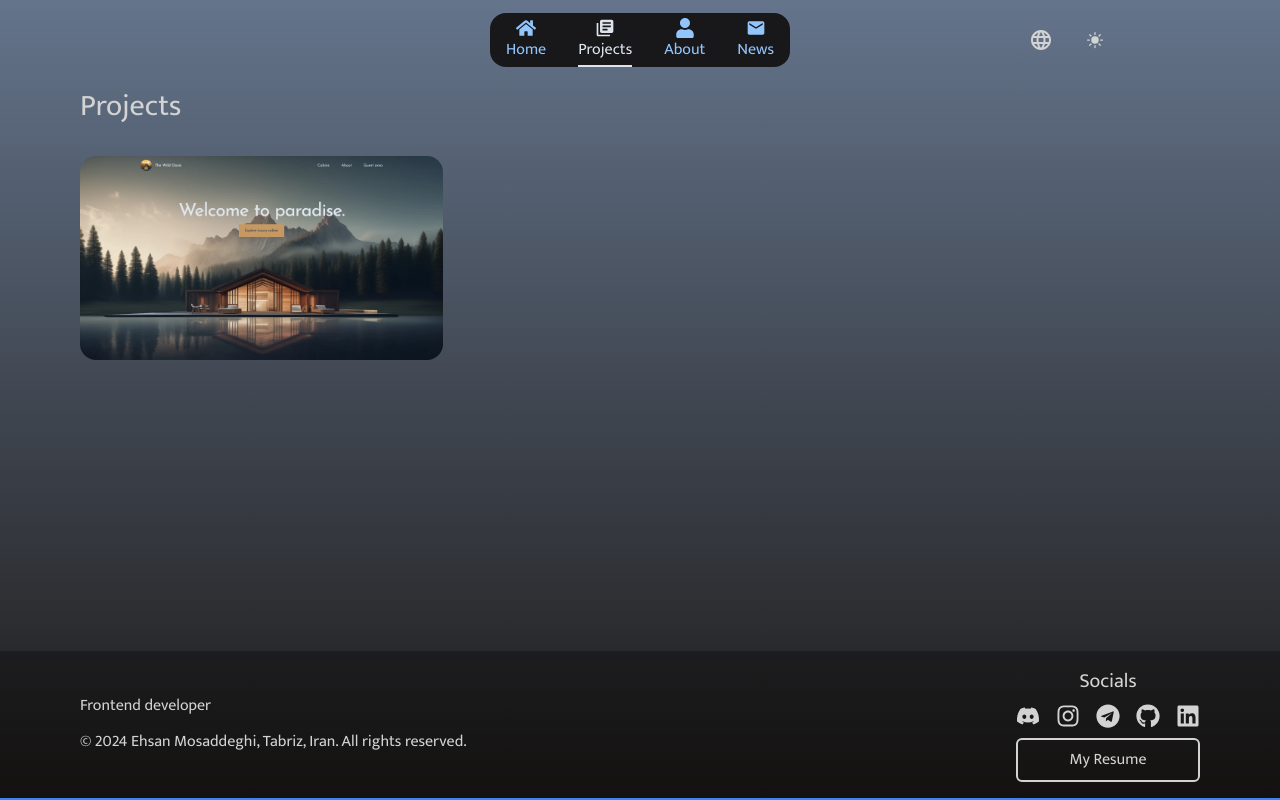
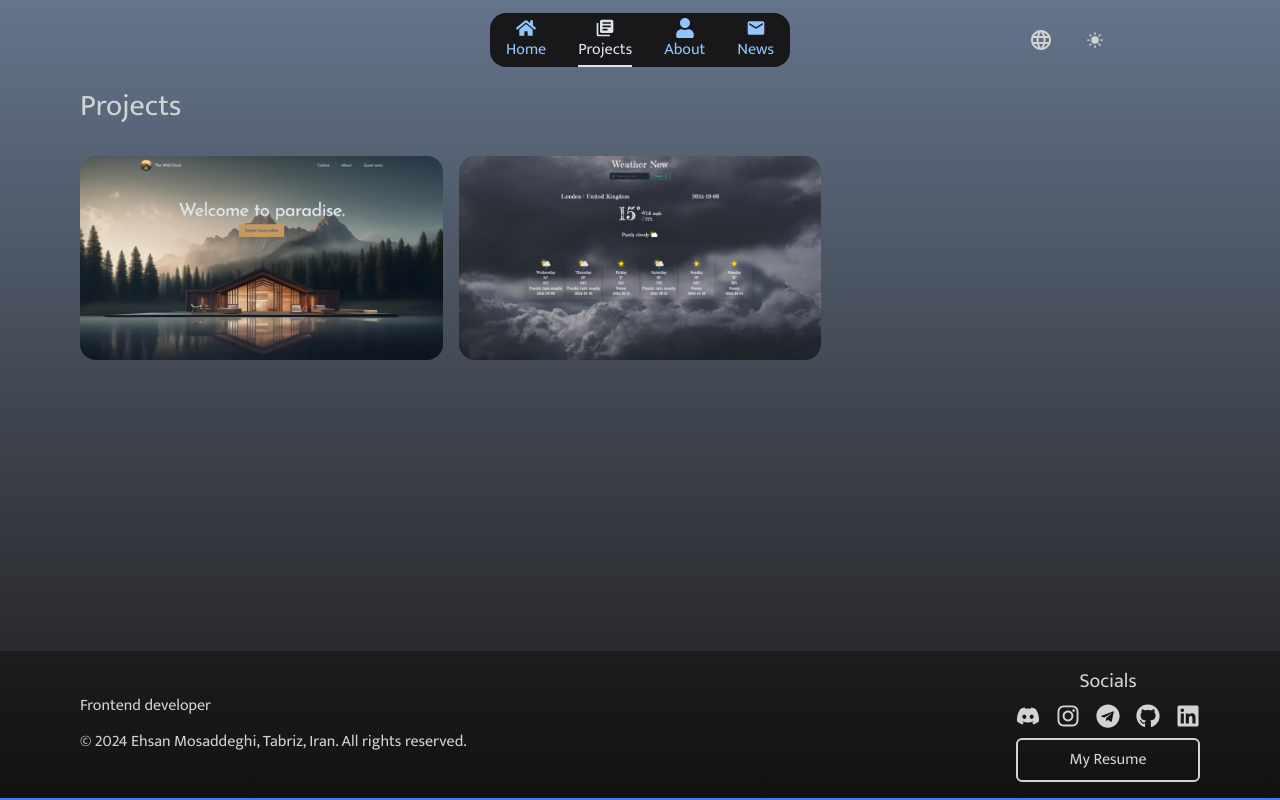
Before and after one commit to Ehsan-Mosaddeghi/Portfolio, a React (Vite) app: page /projects in a window 1280 px wide. Built offline with nearby package versions, Linux system fonts and the light colour scheme.

Commit message:
Add new project

```diff
--- a/src/pages/ProjectsPage.jsx
+++ b/src/pages/ProjectsPage.jsx
@@ -23,6 +23,13 @@ function ProjectsPage() {
           description="Created with NextJS, TailwindCSS and Supabase."
           href="https://the-wild-oasis-user-ten.vercel.app/"
         />
+
+        <ProjectItem
+          image="/images/projects_weather.png"
+          title="Weather website"
+          description="Built with Nuxt3 and TailwindCSS."
+          href="https://weather-w.vercel.app/"
+        />
       </ul>
     </AnimatePage>
   );
--- a/src/ui/ProjectItem.jsx
+++ b/src/ui/ProjectItem.jsx
@@ -23,7 +23,7 @@ function ProjectItem({ title, description, image, href }) {
       ></div>
 
       <div
-        className={`absolute top-20 space-y-4 p-2 text-center duration-300 ${showInfo ? "opacity-100" : "translate-y-5 opacity-0"}`}
+        className={`absolute top-20 w-full space-y-4 p-2 text-center duration-300 ${showInfo ? "opacity-100" : "translate-y-5 opacity-0"}`}
       >
         <h4 className="text-2xl">{title}</h4>
         <p className="text-lg">{description}</p>
```
Also changed, not shown: public/images/projects_weather.png (added).
